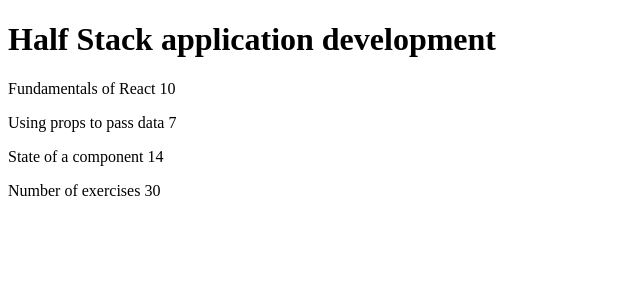
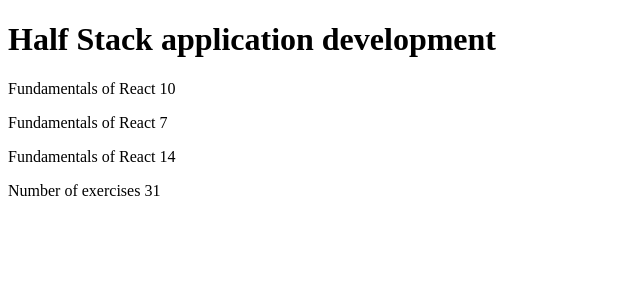
Before and after one commit to rsongphon/FullStackOpen-2024, a React (Vite) app in the folder part1/courseinfo/: page / in a window 1280 px wide. Shown: the top 300 px of the page, without its empty margins (0-640 px from the left). Built offline with nearby package versions, Linux system fonts and the light colour scheme.

Commit message:
exercise 1.4 finished

```diff
--- a/part1/courseinfo/src/App.jsx
+++ b/part1/courseinfo/src/App.jsx
@@ -16,18 +16,12 @@
   )
 }
 
-const Content = () => {
-  const part1 = 'Fundamentals of React'
-  const part2 = 'Using props to pass data'
-  const part3 = 'State of a component'
-  const exercises1 = 10
-  const exercises2 = 7
-  const exercises3 = 14
+const Content = (props) => {
   return (
     <div>
-        <Part name={part1} num_exercise={exercises1}/>
-        <Part name={part2} num_exercise={exercises2}/>
-        <Part name={part3} num_exercise={exercises3}/>
+        <Part name={props.parts[0].name} num_exercise={props.parts[0].exercises}/>
+        <Part name={props.parts[0].name} num_exercise={props.parts[1].exercises}/>
+        <Part name={props.parts[0].name} num_exercise={props.parts[2].exercises}/>
     </div>
 
   )
@@ -44,24 +38,26 @@
 
 const App = () => {
   const course = 'Half Stack application development'
-  const part1 = {
+  const parts = [
+    {
       name: 'Fundamentals of React',
       exercises: 10
-  }
-  const part2 = {
+    },
+    {
       name: 'Using props to pass data',
       exercises: 7
-  }
-  const part3 = {
+    },
+    {
       name: 'State of a component',
       exercises: 14
     }
+  ]
 
   return (
     <>
       <Header course={course}/>
-      <Content />
-      <Total num_exercise1={part1.exercises} num_exercise2={part1.exercises} num_exercise3={part1.exercises}/>
+      <Content parts = {parts}/>
+      <Total num_exercise1={parts[0].exercises} num_exercise2={parts[1].exercises} num_exercise3={parts[2].exercises}/>
     </>
   )
 }
```
Lines whose indentation alone changed are shown as unchanged.
